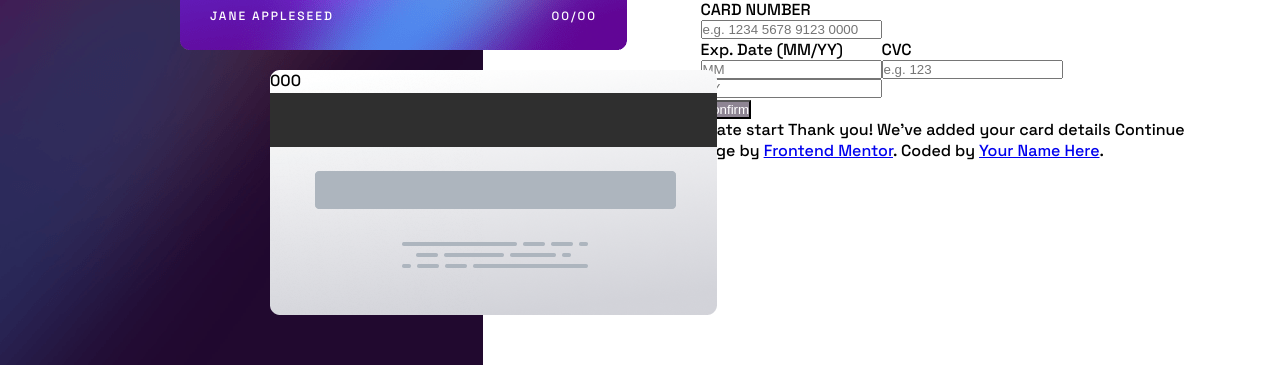
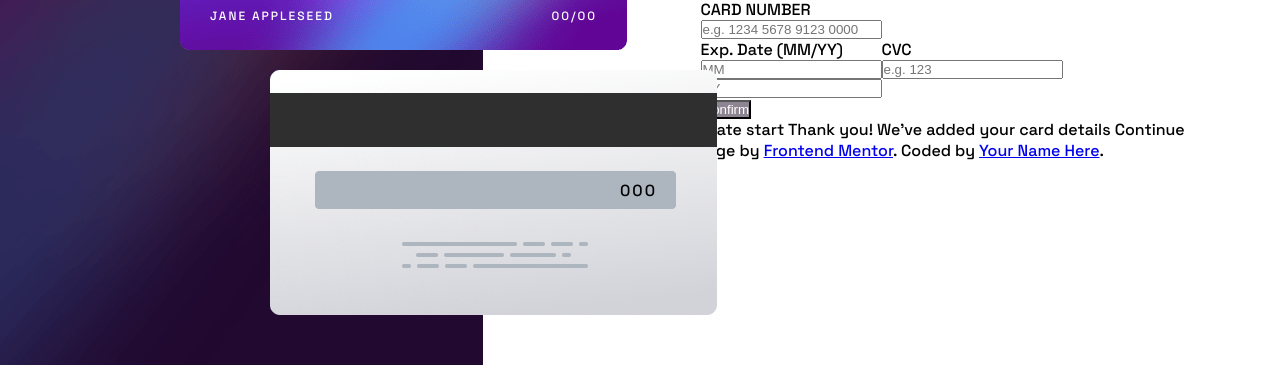
Before and after one commit to Capuccio/interactive-card, a Next.js app: page / in a window 1280 px wide. Shown: the part 340-705 px from the top of the page. Built offline with nearby package versions, Linux system fonts and the light colour scheme.

Commit message:
feat: card back face styled

```diff
--- a/src/app/components/CBack/CBack.styles.ts
+++ b/src/app/components/CBack/CBack.styles.ts
@@ -1,8 +1,17 @@
 import styled from "styled-components";
 
 export const CBackContainer = styled.div`
+	position: relative;
 	background-image: url("/bg-card-back.png");
 	width: 447px;
 	height: 245px;
 	margin-left: 90px;
 `
+
+export const CBackCvc = styled.p`
+	position: absolute;
+	right: 60px;
+	top: 50%;
+	transform: translateY(-60%);
+	letter-spacing: 0.125rem;
+`
--- a/src/app/components/CBack/CBack.tsx
+++ b/src/app/components/CBack/CBack.tsx
@@ -1,9 +1,11 @@
-import { CBackContainer } from "./CBack.styles";
+import { CBackContainer, CBackCvc } from "./CBack.styles";
 
 export default function CBack() {
 	return (
 		<CBackContainer>
-			000
+			<CBackCvc>
+				000
+			</CBackCvc>
 		</CBackContainer>
 	)
 }
--- a/src/app/components/CFront/CFront.styles.ts
+++ b/src/app/components/CFront/CFront.styles.ts
@@ -38,7 +38,7 @@ export const CFrontBottomInfo = styled.div`
 	display: flex;
 	justify-content: space-between;
 	letter-spacing: 2px;
-	font-size: 12px;
+	font-size: 0.75rem;
 `
 
 export const CFrontBottomName = styled.span`
```
